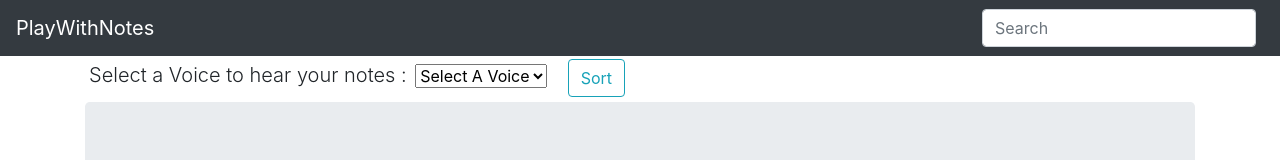
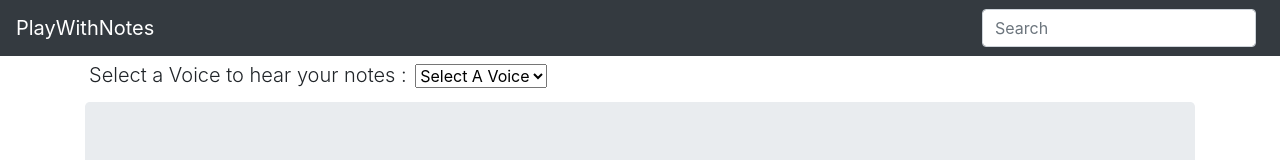
Before and after one commit to AdamMechaeil/JavaScript-NotesMakingSite, a plain HTML site: page index.html in a window 1280 px wide. Shown: the top 160 px of the page. Drawn offline with nearby package versions, Linux system fonts and the light colour scheme.

Commit message:
Update index.html

```diff
--- a/index.html
+++ b/index.html
@@ -30,8 +30,7 @@
             <label class="lead mx-1" for="voice"> Select a Voice to hear your notes : </label>
             <select class="my-2 mx-6" name="voice" id="voices">
                 <option value="">Select A Voice</option>
-              </select>
-            <button class="btn btn-outline-info mx-3" onclick="sort()">Sort</button>
+            </select>
         </div>
         <div class="jumbotron my-1">
             <h1 class="dispaly-3 my-1">Welcome to awesome notes making site!!!</h1>
```
